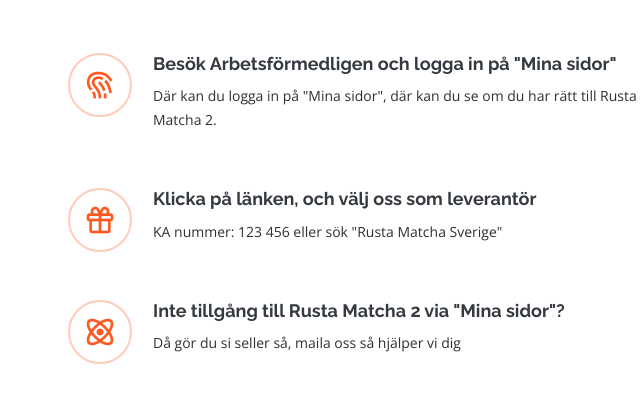
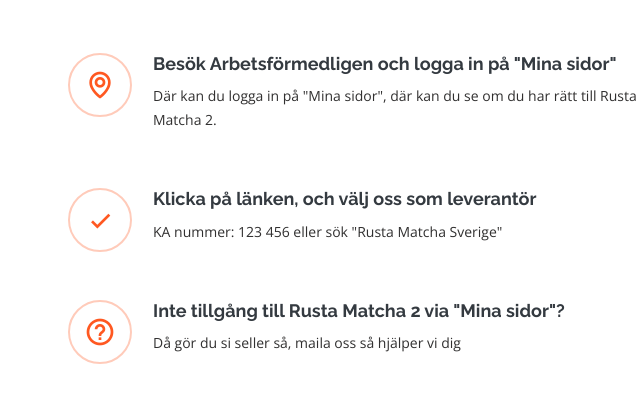
Before and after one commit to Aisi040/RustaMatcha, a plain HTML site: page rustamatcha2.html in a window 1280 px wide. Shown: the part 1107-1505 px from the top of the page, 525-1165 px from the left. Drawn offline with nearby package versions, Linux system fonts and the light colour scheme.

Commit message:
icons changed RM2

```diff
--- a/rustamatcha2.html
+++ b/rustamatcha2.html
@@ -132,19 +132,19 @@
         <p data-aos="fade-up">Esse voluptas cumque vel exercitationem. Reiciendis est hic accusamus. Non ipsam et sed minima temporibus laudantium. Soluta voluptate sed facere corporis dolores excepturi. Libero laboriosam sint et id nulla tenetur. Suscipit aut voluptate.</p>
 
         <div class="icon-box" data-aos="fade-up">
-          <div class="icon"><i class="bx bx-fingerprint"></i></div>
+          <div class="icon"><i class="bx bx-map"></i></div>
           <h4 class="title"><a href="">Besök Arbetsförmedligen och logga in på "Mina sidor"</a></h4>
           <p class="description">Där kan du logga in på "Mina sidor", där kan du se om du har rätt till Rusta Matcha 2.</p>
         </div>
 
         <div class="icon-box" data-aos="fade-up" data-aos-delay="100">
-          <div class="icon"><i class="bx bx-gift"></i></div>
+          <div class="icon"><i class="bx bx-check"></i></div>
           <h4 class="title"><a href=""> Klicka på länken, och välj oss som leverantör</a></h4>
           <p class="description">KA nummer: 123 456 eller sök "Rusta Matcha Sverige"</p>
         </div>
 
         <div class="icon-box" data-aos="fade-up" data-aos-delay="200">
-          <div class="icon"><i class="bx bx-atom"></i></div>
+          <div class="icon"><i class="bx bx-help-circle"></i></div>
           <h4 class="title"><a href="">Inte tillgång till Rusta Matcha 2 via "Mina sidor"?</a></h4>
           <p class="description">Då gör du si seller så, maila oss så hjälper vi dig</p>
         </div>
```
